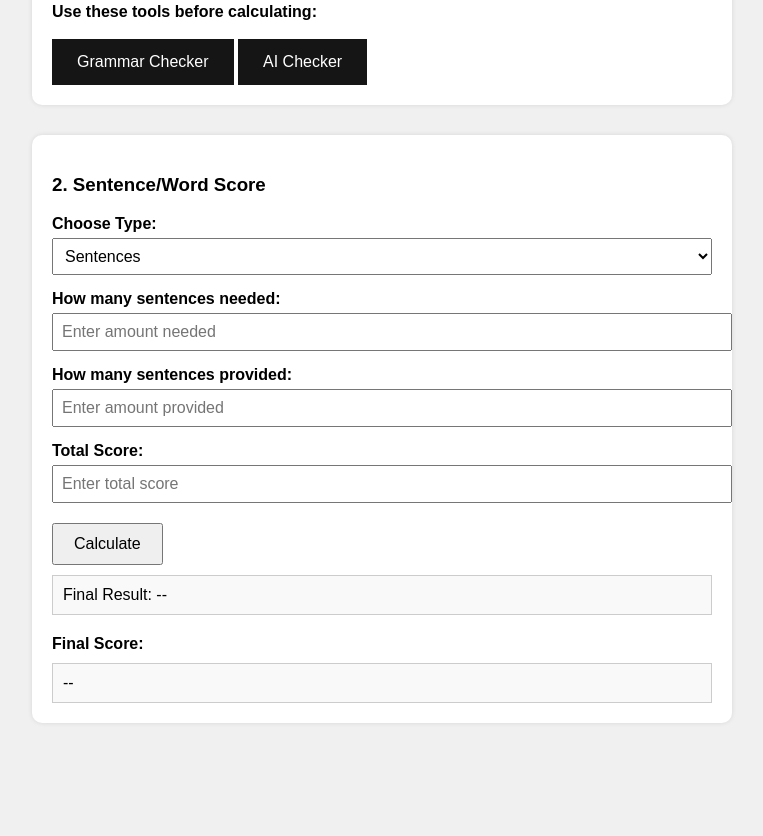
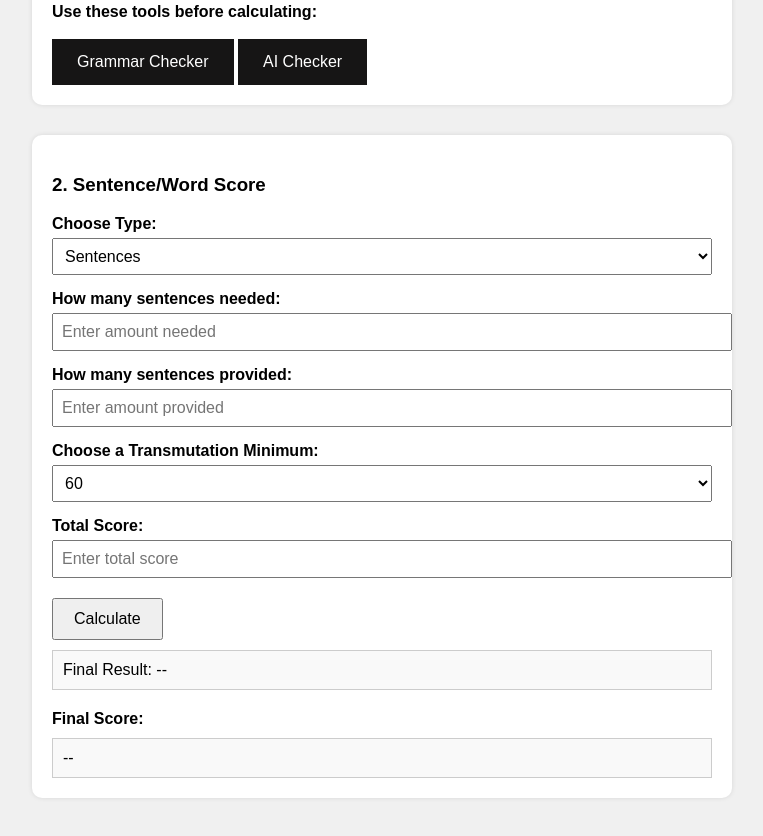
Before and after one commit to Sammeh12/Essay-Calculator, a plain HTML site: page index.html in a window 1280 px wide. Shown: the part 717-1553 px from the top of the page, without its empty margins (258-1021 px from the left). Before the commit the page ends 1500 px from the top, so only its background shows below. Drawn offline with Linux system fonts and the light colour scheme.

Commit message:
Add files via upload

```diff
--- a/index.html
+++ b/index.html
@@ -120,6 +120,18 @@
     <label for="providedInput">How many <span id="providedLabel">sentences</span> provided:</label>
     <input type="number" id="providedInput" min="0" placeholder="Enter amount provided">
 
+    <label for="weightSelect1">Choose a Transmutation Minimum:</label>
+    <select id="weightSelect1">
+        <option value="30">70</option>
+        <option value="40" selected>60</option>
+        <option value="50">50</option>
+        <option value="60">40</option>
+        <option value="70">30</option>
+        <option value="80">20</option>
+        <option value="90">10</option>
+        <option value="100">0</option>
+    </select>
+
     <label for="totalScoreInput">Total Score:</label>
     <input type="number" id="totalScoreInput" min="0" placeholder="Enter total score">
 
@@ -175,6 +187,7 @@
       const needed = parseFloat(document.getElementById("neededInput").value);
       const provided = parseFloat(document.getElementById("providedInput").value);
       const total = parseFloat(document.getElementById("totalScoreInput").value);
+      const weight1 = parseInt(document.getElementById("weightSelect1").value);
 
       if (isNaN(needed) || isNaN(provided) || isNaN(total) || needed === 0) {
         alert("Please enter valid numbers. 'Needed' must be greater than 0.");
@@ -182,9 +195,10 @@
       }
 
       const score = (provided / needed) * total;
+      const score1 = (score / 100) * weight1 + (100 - weight1);
       document.getElementById("finalResult").innerText = `Final Result: ${score.toFixed(2)}`;
 
-      finalScore2 = score;
+      finalScore2 = score1;
       updateComparison();
     }
 
```
